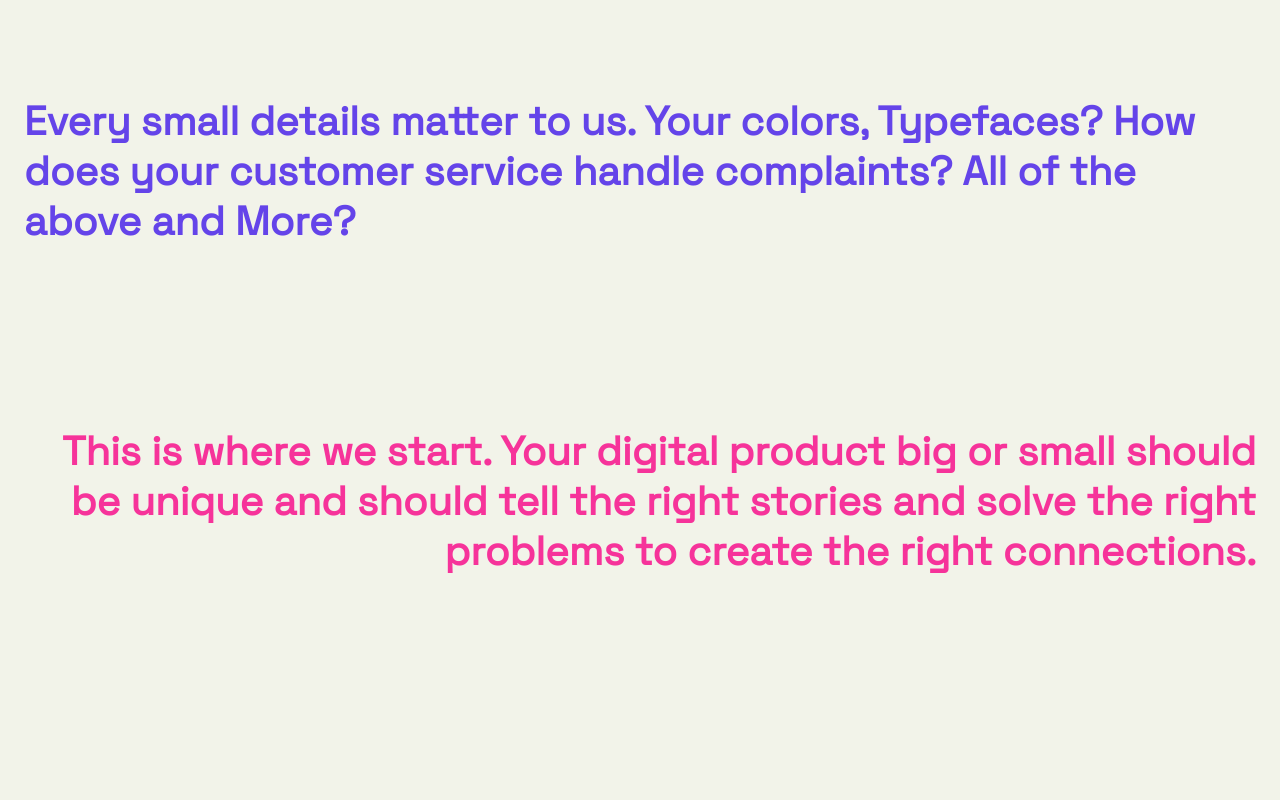
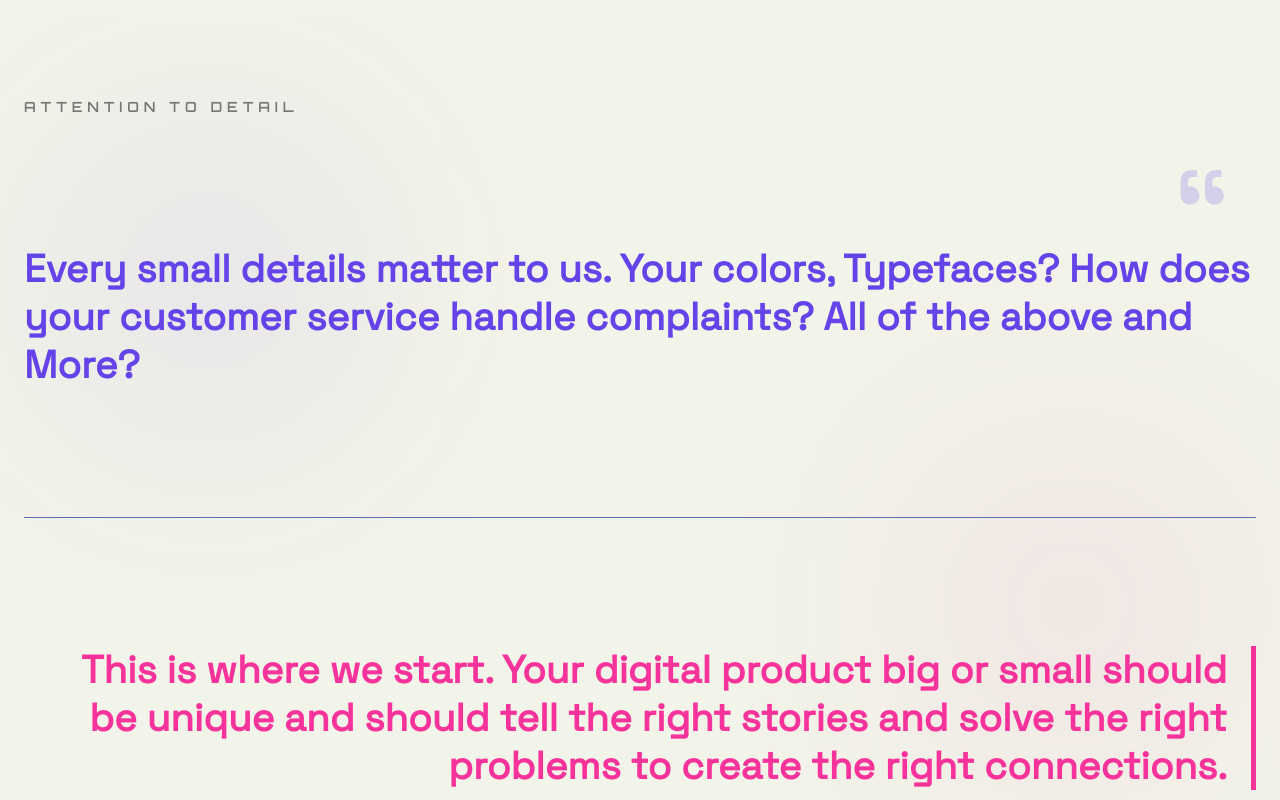
Before and after one commit to kaungmyatkyawtiti/nuranext-assignment, a Next.js app: page /services in a window 1280 px wide. Shown: the part 1640-2440 px from the top of the page. Built offline with nearby package versions, Linux system fonts and the light colour scheme.

Commit message:
feat(ui): enhancea attention deail section styling and layout

```diff
--- a/components/AttentionToDetail.tsx
+++ b/components/AttentionToDetail.tsx
@@ -1,27 +1,50 @@
 import FadeInText from "./animations/FadeInText";
 
-const para1 = "Every small details matter to us. Your colors, Typefaces? How does your customer service handle complaints? All of the above and More?"
+const para1 =
+  "Every small details matter to us. Your colors, Typefaces? How does your customer service handle complaints? All of the above and More?";
 
-const para2 = "This is where we start. Your digital product big or small should be unique and should tell the right stories and solve the right problems to create the right connections."
+const para2 =
+  "This is where we start. Your digital product big or small should be unique and should tell the right stories and solve the right problems to create the right connections.";
 
 export default function AttentionToDetail() {
   return (
-    <section className="min-h-[90vh] px-6 py-20">
-      <div className="mx-auto max-w-7xl space-y-35 md:space-y-45">
-        {/* Top: Focus on Attention to Detail */}
-        <div>
-          <FadeInText para={para1}
-            className="text-[clamp(24px,4vw,2.5rem)] font-semibold leading-tight text-brand-primary dark:text-primary-pink"
-          />
+    <section className="overflow-hidden min-h-screen px-6 py-20">
+      <div className="mx-auto max-w-7xl relative">
+        {/* Background Glow */}
+        <div className="absolute inset-0 -z-10">
+          <div className="absolute top-10 left-10 h-72 w-72 rounded-full bg-brand-primary/10 dark:bg-primary-pink/15 blur-[120px]" />
+          <div className="absolute bottom-10 right-10 h-72 w-72 rounded-full bg-primary-pink/10 dark:bg-brand-primary/15 blur-[120px]" />
         </div>
 
-        {/* Bottom: Mission Statement */}
-        <div className="flex md:justify-end md:text-right">
-          <FadeInText para={para2}
-            className="text-[clamp(24px,4vw,2.5rem)] font-semibold leading-tight text-primary-pink dark:text-brand-primary"
+        {/* Quote Decoration */}
+        <div className="absolute top-5 right-6 text-[100px] md:text-[140px] text-brand-primary/20 dark:text-primary-pink/20">
+          “
+        </div>
+
+        <div className="space-y-24 md:space-y-32">
+          {/* Label */}
+          <p className="text-sm font-semibold uppercase tracking-[0.35em] text-brand-foreground font-orbitron">
+            Attention to Detail
+          </p>
+
+          {/* Top Text */}
+          <FadeInText
+            para={para1}
+            className="text-[clamp(22px,4vw,2.4rem)] font-semibold leading-tight text-brand-primary dark:text-primary-pink"
           />
+
+          {/* Divider */}
+          <div className="h-px w-full bg-border" />
+
+          {/* Bottom Text */}
+          <div className="flex md:justify-end md:text-right border-r-5 border-primary-pink pr-6">
+            <FadeInText
+              para={para2}
+              className="text-[clamp(22px,4vw,2.4rem)] font-semibold leading-tight text-primary-pink dark:text-brand-primary"
+            />
+          </div>
         </div>
       </div>
     </section>
-  )
+  );
 }
```
